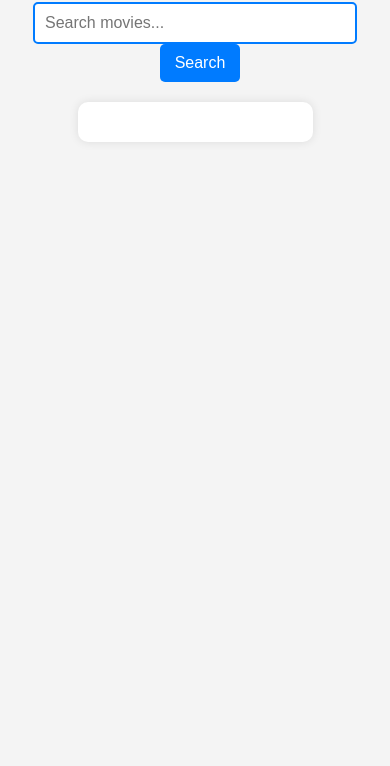
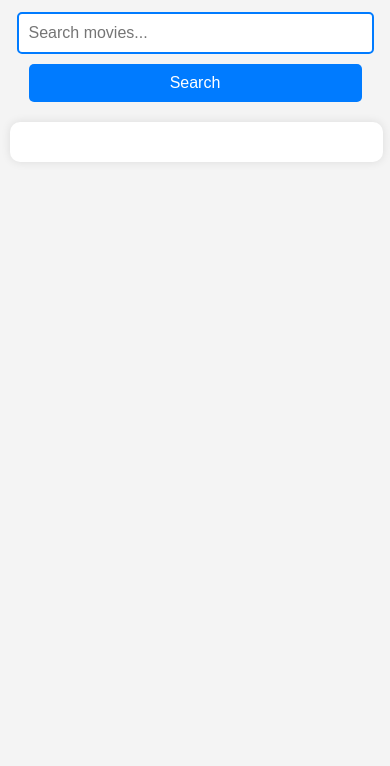
Before and after one commit to abhishek-ss5/Movie-Search-Web-App, a plain HTML site: page index.html in a window 390 px wide. Shown: the part 78-844 px from the top of the page. Drawn offline with Linux system fonts and the light colour scheme.

Commit message:
Added style for small screens

```diff
--- a/style.css
+++ b/style.css
@@ -81,3 +81,35 @@ button:hover {
     display: inline;
     font-weight: bold;
 }
+
+
+
+
+@media(max-width: 520px) {
+    body {
+        font-size: 16px;
+        padding: 10px;
+    }
+
+    #movie_detail {
+        width: 90%; /* Make it take more width on smaller screens */
+    }
+
+    input {
+        width: 90%; /* Adjust input width for better usability */
+    }
+
+    button {
+        width: 90%; /* Make button full width on small screens */
+        margin-top: 10px;
+        margin-left: 0px;
+    }
+
+    #movie_detail img {
+        width: 80%;
+        display: block;
+        margin: 10px auto;
+        border-radius: 10px;
+        margin-bottom: 30px;
+    }
+}
```
